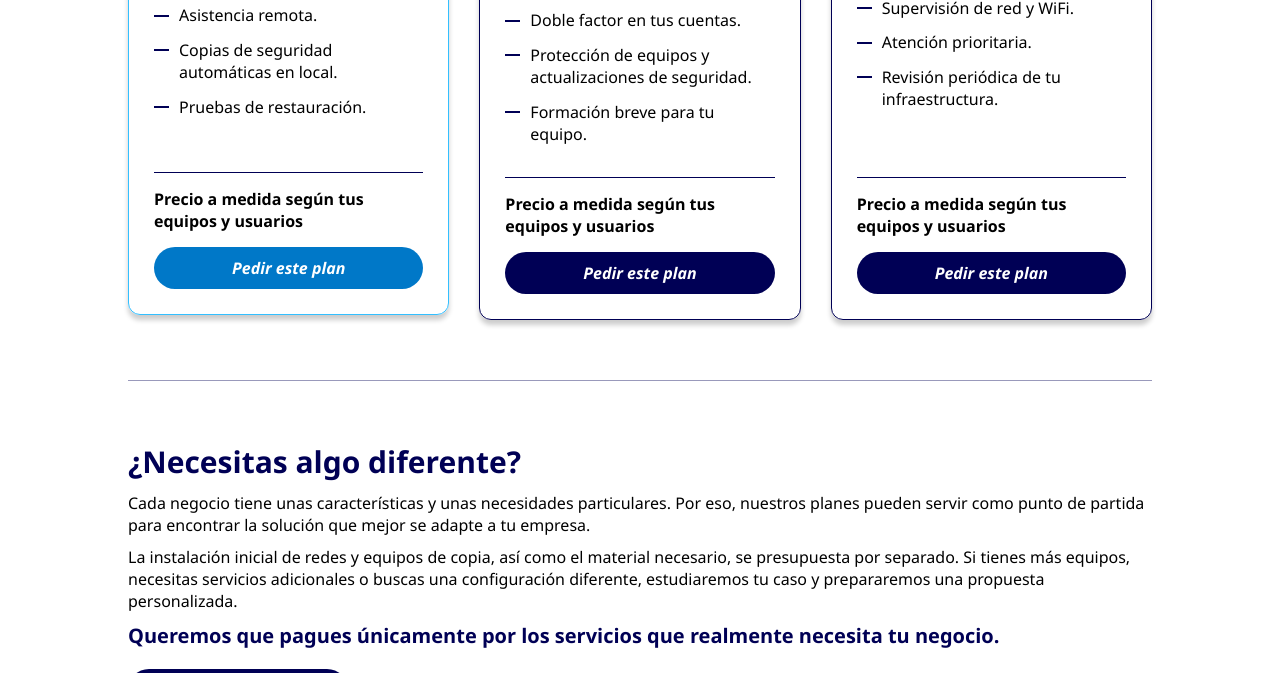
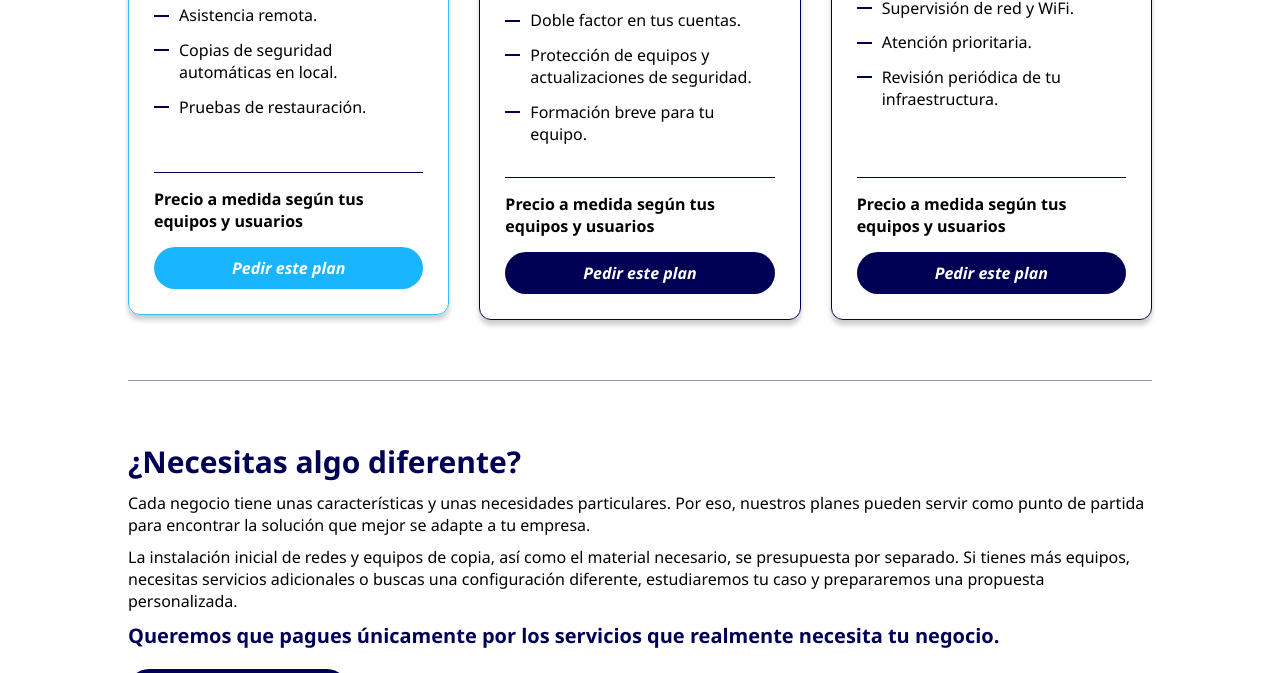
Before and after one commit to sofiarodriguezh/LimbratSolutions, a plain HTML site: page frontend/src/pages/Servicios.html in a window 1280 px wide. In both pictures the pointer is over the link 288 px from the left and 3011 px from the top of the page. Shown: the part 2738-3411 px from the top of the page. Drawn offline with Linux system fonts and the light colour scheme.

Commit message:
LimbratSolutions

```diff
--- a/frontend/src/css/servicios.css
+++ b/frontend/src/css/servicios.css
@@ -141,7 +141,7 @@
     transition: background 0.3s ease;
 }
 .pedirPlan:hover {
-    background: rgb(0, 120, 200);
+    background: rgba(0, 174, 255, 0.9);
 }
 .recomendado {
     position: absolute;
```
